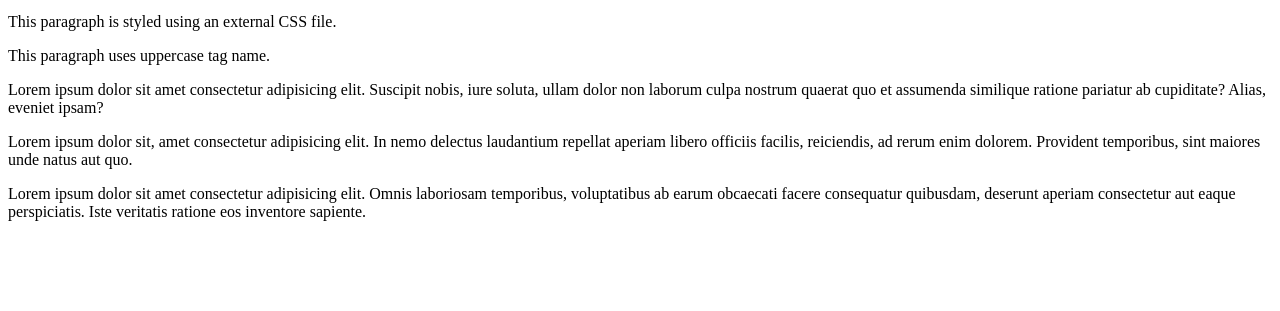
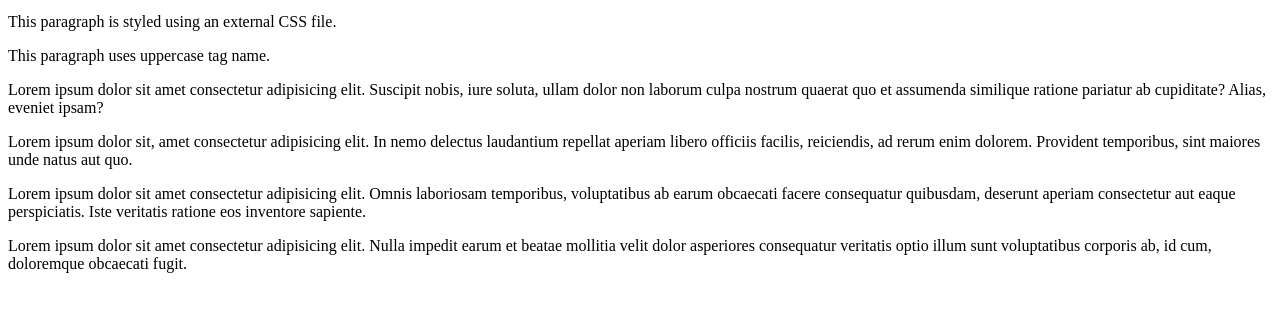
Before and after one commit to KaleemShahG/SMIT, a website: page css class 6/index.html in a window 1280 px wide. Shown: the part 101-412 px from the top of the page. Drawn offline with nearby package versions, Linux system fonts and the light colour scheme.

Commit message:
Auto update from push.bat

```diff
--- a/css class 6/index.html
+++ b/css class 6/index.html
@@ -30,5 +30,8 @@
     <p>
         Lorem ipsum dolor sit amet consectetur adipisicing elit. Omnis laboriosam temporibus, voluptatibus ab earum obcaecati facere consequatur quibusdam, deserunt aperiam consectetur aut eaque perspiciatis. Iste veritatis ratione eos inventore sapiente.
     </p>
+    <p>
+        Lorem ipsum dolor sit amet consectetur adipisicing elit. Nulla impedit earum et beatae mollitia velit dolor asperiores consequatur veritatis optio illum sunt voluptatibus corporis ab, id cum, doloremque obcaecati fugit.
+    </p>
 </body>
 </html>
```
